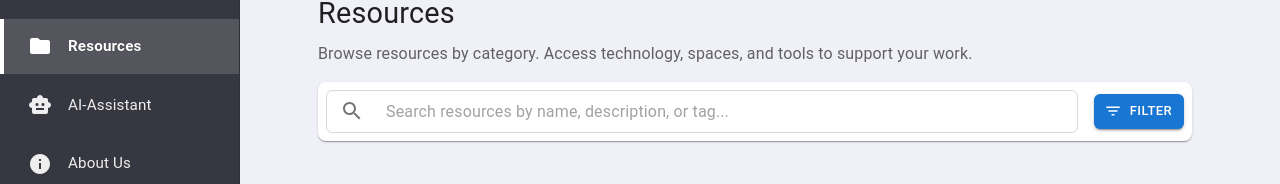
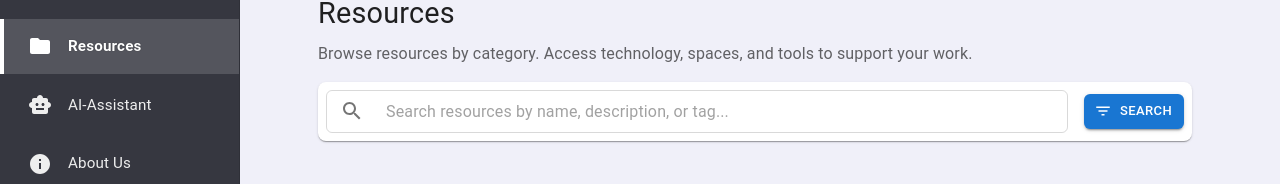
Before and after one commit to rishabhkumar14/GradGear, a React (Create React App) app: page /resources in a window 1280 px wide. Shown: the part 108-292 px from the top of the page. Built offline with nearby package versions, Linux system fonts and the light colour scheme.

Commit message:
Filter to search

```diff
--- a/src/pages/resources/Resources.js
+++ b/src/pages/resources/Resources.js
@@ -640,7 +640,7 @@ function Resources(props) {
               borderRadius: "6px",
             }}
           >
-            Filter
+            Search
           </Button>
         </Paper>
       </Box>
```
